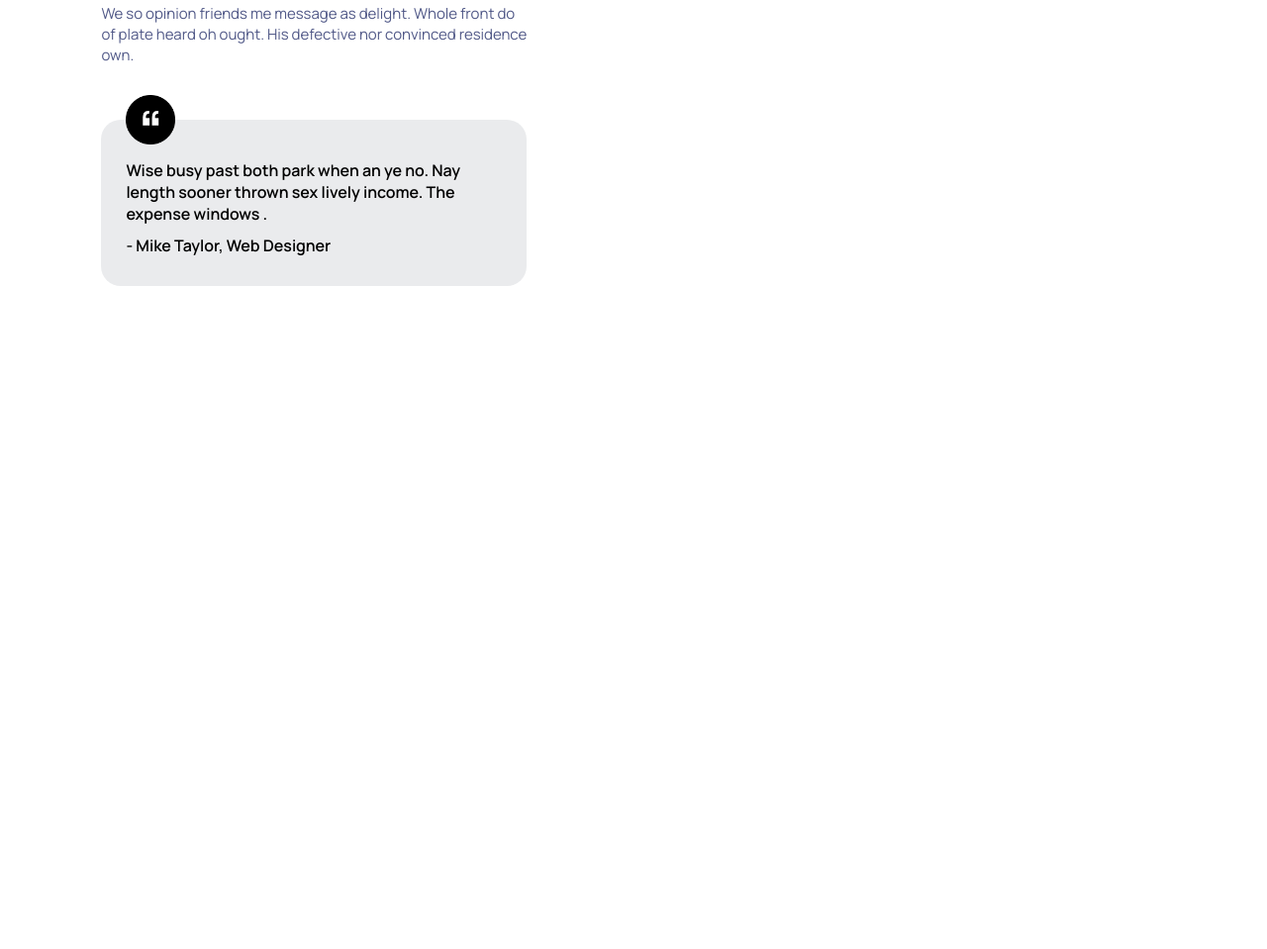
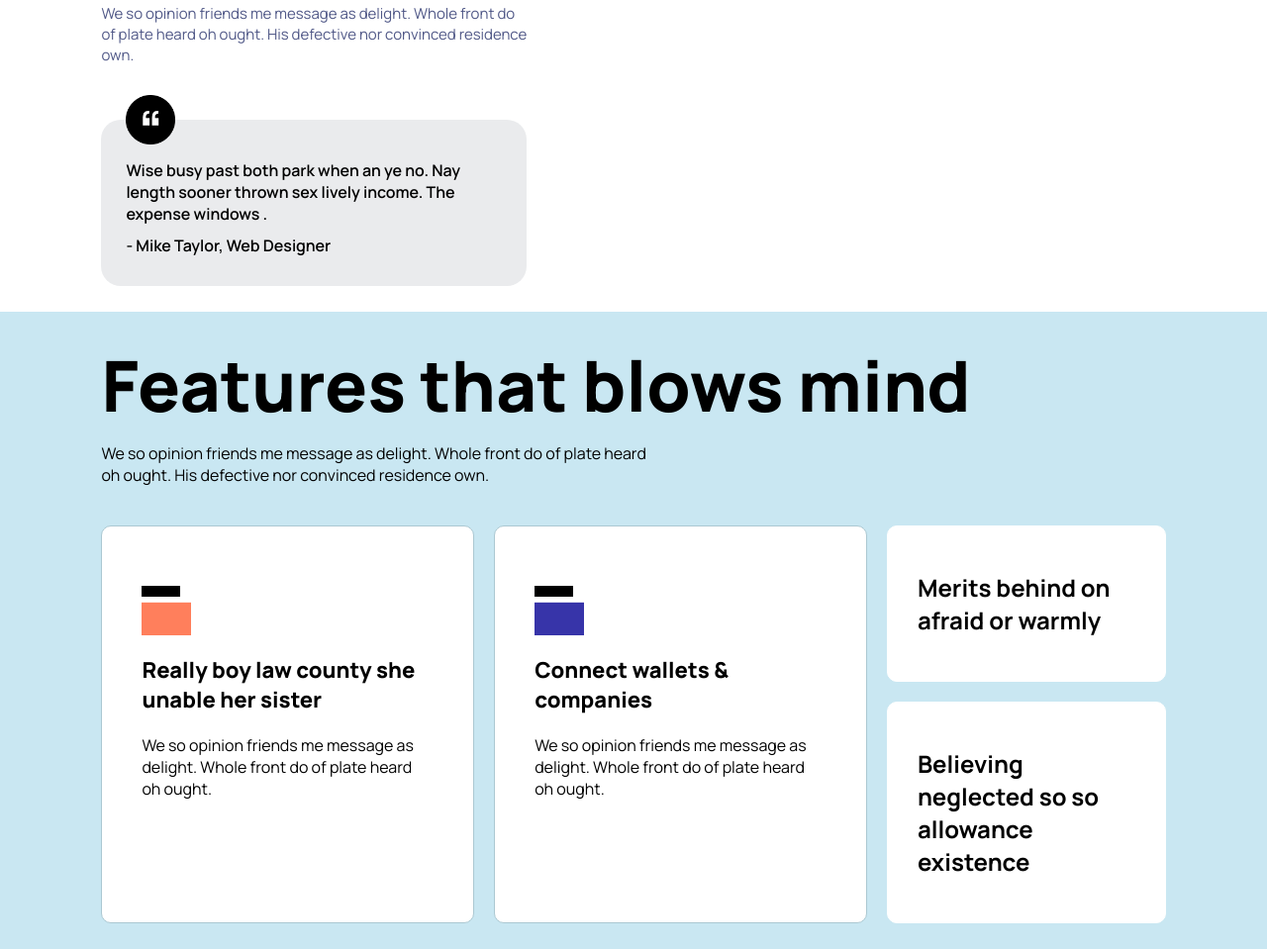
Before and after one commit to bhatbhupendra/intuji-frontend-internship-challenge, a plain HTML site: page home.html in a window 1280 px wide. Shown: the part 2369-3328 px from the top of the page at 99% size. Before the commit the page ends 2684 px from the top, so only its background shows below. Drawn offline with Linux system fonts and the light colour scheme.

Commit message:
Added: Features sections

```diff
--- a/home.html
+++ b/home.html
@@ -184,6 +184,39 @@
             </div>
         </div>
     </section>
+
+    <section class="features-section">
+        <div class="container section-left-right-padding">
+            <div class="header">
+                <h1>Features that blows mind</h1>
+                <p>We so opinion friends me message as delight. Whole front do of plate heard <br> oh ought. His defective nor convinced residence own.</p>
+            </div>
+            <div class="features">
+                <div class="feature-1">
+                    <img src="./assets/orange-folder.png" alt="icon-folder">
+                    <span class="title">Really boy law county she unable her sister</span>
+                    <span class="decription">
+                        We so opinion friends me message as delight. Whole front do of plate heard oh ought.
+                    </span>
+                </div>
+                <div class="feature-2">
+                    <img src="./assets/blue-folder.png" alt="icon-folder">
+                    <span class="title">Connect wallets & companies</span>
+                    <span class="decription">
+                        We so opinion friends me message as delight. Whole front do of plate heard oh ought.
+                    </span>
+                </div>
+                <div class="feature-3">
+                    <div>
+                        <h1>Merits behind on afraid or warmly</h1>
+                    </div>
+                    <div>
+                        <h1>Believing neglected so so allowance existence</h1>
+                    </div>
+                </div>
+            </div>
+        </div>
+    </section>
 </body>
 <script src="main.js"></script>
 
--- a/style.css
+++ b/style.css
@@ -494,3 +494,75 @@ a {
     top: -25px;
     height: 50px;
 }
+
+/* FEATURE SECTION */
+.features-section{
+    background-color: #C9E7F2;
+}
+
+.features-section .container{
+    display: flex;
+    flex-direction: column;
+    gap: 40px;
+}
+
+.features-section .header {
+    display: flex;
+    flex-direction: column;
+    gap: 10px;
+}
+
+.features-section .header h1{
+    font-size: 71px;
+    font-weight: 800;
+}
+
+.features-section .header p {
+    font-size: 16px;
+    font-weight: 400;
+}
+
+.features-section .features {
+    display: flex;
+    flex-direction: row;
+    gap: 20px;
+}
+
+.features-section .feature-1,
+.features-section .feature-2{
+    background: white;
+    border: #ABC8D2 1px solid;
+    border-radius: 10px;
+    padding: 60px 40px;
+    display: flex;
+    flex-direction: column;
+    gap: 20px;
+}
+
+.features-section img {
+    height: 50px;
+    width: 50px;
+}
+
+.features-section .title {
+    font-weight: 800;
+    font-size: 22px;
+}
+
+.features-section .decription {
+    font-weight: 400;
+}
+
+.features-section .feature-3{
+    display: flex;
+    flex-direction: column;
+    justify-content: space-between;
+    gap: 20px;
+}
+
+.features-section .feature-3 div{
+    border: white 1px solid;
+    border-radius: 10px;
+    background-color: white;
+    padding: 45px 30px;
+}
```
